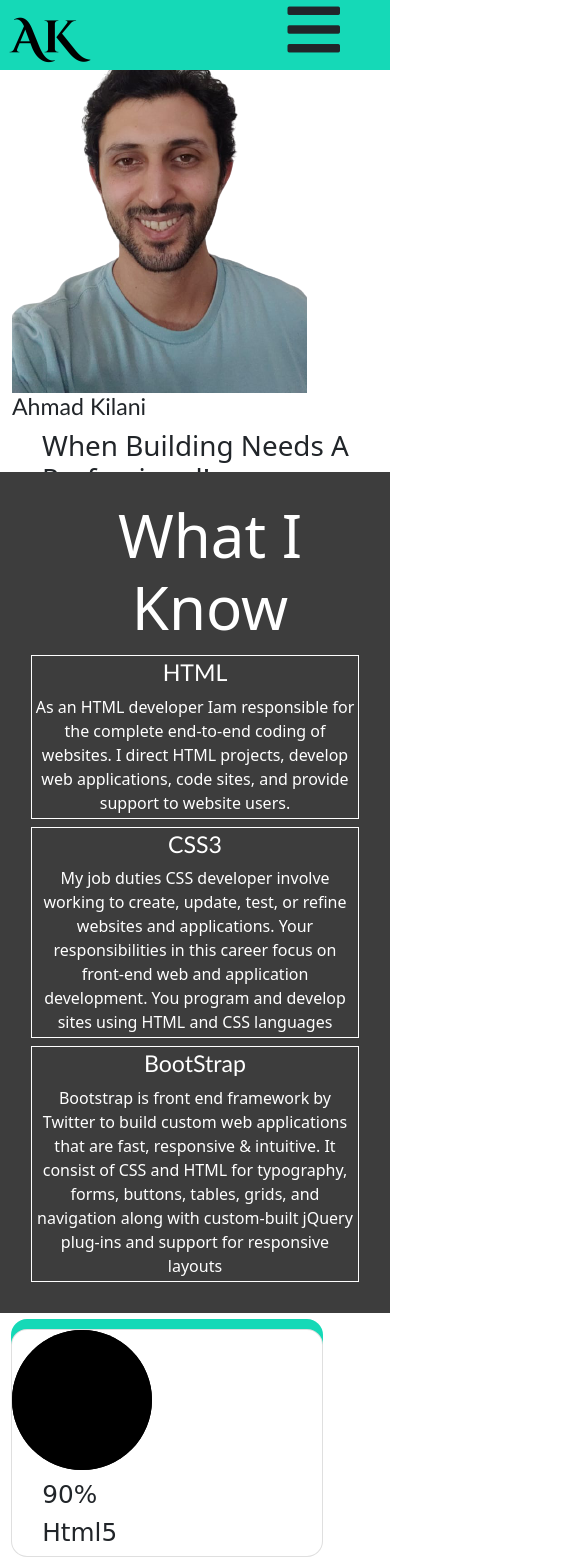
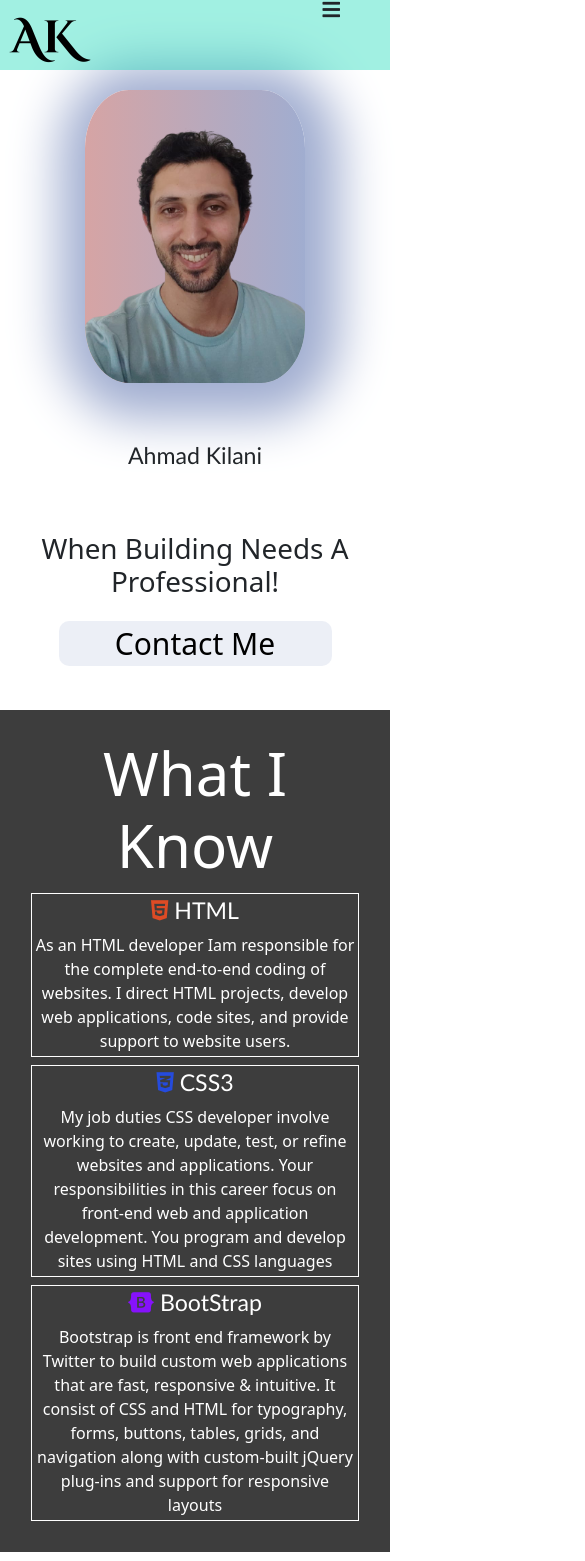
Before and after one commit to AhmadMKIlani/portfolio, a plain HTML site: page index.html in a window 390 px wide. Shown: the top 1561 px of the page, 585 px wide, since content can reach past the window. Drawn offline with nearby package versions, Linux system fonts and the light colour scheme.

Commit message:
Add files via upload

```diff
--- a/CSS/boot-fix.css
+++ b/CSS/boot-fix.css
@@ -1,4 +1,4 @@
-.card {
+.card:hover {
     border-radius: 1rem;
     box-shadow: 0px -10px 0px rgb(21,217,183)
 }
--- a/CSS/style.css
+++ b/CSS/style.css
@@ -22,10 +22,60 @@ h3{
 }
 
 h2{
-	font-family: cursive;;
+	font-family: cursive;
 }
-i{
+.fas, .fa-bars{
 	display: none !important;
+}
+
+
+
+/* this is the new intor css */
+.intro-row{
+	text-align: center;
+	height:710px;
+}
+
+.intro-img img{
+
+    background: linear-gradient(to right, #D6A4A4, #a0add0);
+	margin-top:90px;
+	width:220px;
+	border-radius: 20%;
+	box-shadow: 5px 5px 50px 30px #a0add0;
+}
+
+.intro-text{
+	height: 30px;
+}
+.col-lg-12 button{
+	background-color: rgba(160, 173, 208, 0.2);
+	width:70%;
+	font-size:30px;
+	font-weight: 400;
+	border-radius: 10px;
+	border:none;
+}
+
+.col-lg-12 button:hover{
+	background-color: rgba(160, 173, 208);
+	font-size:40px;
+	font-weight: 500;
+}
+
+/* end of new intro */
+
+
+.html5{
+	color:rgb(221,75,37);
+}
+
+.css3{
+	color:rgb(37,75,221);
+}
+
+.my-bootstrap{
+	color:rgb(134,18,251);
 }
 
 .section1{
@@ -36,7 +86,7 @@ i{
 
 .container1{
 	height: 70px;
-	background-color:rgb(21, 217, 183);
+	background-color:rgba(21, 217, 183,0.4);
 	font-size: 16px;
 	line-height: 2;
 	position: fixed;
@@ -64,42 +114,11 @@ i{
 }
 
 .container1 ul li a{
-	color: white;
+	color: black;
 	text-decoration: none;
 	padding: 14px 16px;
 	font-size: 20px;
 	line-height: 3;
-}
-
-.first-container{
-	display: flex;
-	justify-content: flex-end;
-	margin-top: 150px;
-}
-
-
-
-
-.my-intro img{
-	width: 300px;
-	height: 300px;
-	margin-top: 30px;
-	margin-right: 411px;
-	position: relative;
-	z-index: 1;
-	border-radius: 10px;
-}
-
-
-.para-f-c{
-	width: 900px;
-	height: 60px;
-	background-color:rgb(21, 217, 183) ;
-	font-size: 30px;
-
-}
-.para-f-c p, h2, h1{
-	margin-left: 30px;
 }
 
 .first-text{
@@ -110,7 +129,7 @@ i{
 }
 
 .section2{
-	margin-top:-60px;
+	margin-top:0;
 	display: flex;
 	flex-direction: column;
 
@@ -138,7 +157,153 @@ i{
 	margin: 4px;
 }
 
-.who-section{
+
+.examples h2{
+	margin-bottom: 40px;
+}
+
+
+/* new bar */
+.big-container{
+	display:flex;
+	justify-content: space-around;
+	margin-top:65px;
+}
+
+.container-pro .prog
+{
+  margin-left: 20px;
+  position:relative;
+  width:200px;
+  display:inline-block;
+  padding: 20px;
+}
+.container-pro .my-card
+{
+  position:relative;
+  width:250px;
+  background:linear-gradient(0deg,#1b1b1b,#222,#1b1b1b);
+  display:flex;
+  justify-content:center;
+  align-items:center;
+  height:300px;
+  border-radius:4px;
+  text-align:center;
+  transition:0.5s;
+}
+.container-pro .my-card:hover
+{
+  transform:translateY(-10px);
+  box-shadow:0 15px 35px rgba(0,0,0,.5);
+}
+.container-pro .my-card:before
+{
+  content:'';
+  position:absolute;
+  top:0;
+  left:-50%;
+  width:100%;
+  height:100%;
+  background:rgba(255,255,255,.03);
+  pointer-events:none;
+  z-index:1;
+}
+.percent
+{
+  position:relative;
+  width:150px;
+  height:150px;
+  border-radius:50%;
+  box-shadow: inset 0 0 50px #000;
+  background:#222;
+  z-index:1000;
+}
+.percent .num
+{
+  position:absolute;
+  top:0;
+  left:0;
+  width:100%;
+  height:100%;
+  display:flex;
+  justify-content:center;
+  align-items:center;
+  border-radius:50%;
+}
+.percent .num h2
+{
+  color:#777;
+  font-weight:700;
+  font-size:40px;
+  transition:0.5s;
+}
+.my-card:hover .percent .num h2
+{
+  color:#fff;
+  font-size:60px;
+}
+
+.percent .num h2 span
+{
+  color:#777;
+  font-size:24px;
+  transition:0.5s;
+}
+.my-card:hover .percent .num h2 span
+{
+  color:#fff;
+}
+
+.text
+{
+  position:relative;
+  color:#777;
+  margin-top:20px;
+  font-weight:700;
+  font-size:18px;
+  letter-spacing:1px;
+  text-transform:uppercase;
+  transition:0.5s;
+}
+.my-card:hover .text
+{
+  color:#fff;
+}
+
+svg
+{
+  position:relative;
+  width:150px;
+  height:150px;
+  z-index:1000;
+}
+svg circle
+{
+  width:100%;
+  height:100%;
+  fill:none;
+  stroke:#191919;
+  stroke-width:10;
+  stroke-linecap:round;
+  transform:translate(5px,5px);
+}
+svg circle:nth-child(2)
+{
+  stroke-dasharray:440;
+  stroke-dashoffset:440;
+}
+.my-card:nth-child(1) svg circle:nth-child(2)
+{
+  stroke-dashoffset:calc(440 - (440 * 90) / 100);
+  stroke:#00ff43;
+}
+
+/* end new bar */
+
+
+
+
+/* .who-section{
 	display: flex;
 	margin-top: 125px;
 }
@@ -175,7 +340,7 @@ i{
 .who-body p{
 	width: 300px;
 	margin-left: 530px;
-}
+} */
 
 .examples{
 	text-align: center;
@@ -189,7 +354,6 @@ i{
 }
 
 .examples a{
-	margin-top:7%;
 	text-decoration: none;
 }
 
@@ -211,7 +375,6 @@ i{
 }
 .card {
     border-radius: 1rem;
-    box-shadow: 0px -10px 0px rgb(21,217,183)
 }
 
 @media(max-width:767px) {
@@ -236,7 +399,7 @@ i{
     padding: 1rem 2rem;
     font-size: 0.8rem;
     color: rgb(82, 81, 81);
-    line-height: 1.4rem
+    line-height: 1.4rem;
 }
 #name {
     font-size: 0.8rem;
@@ -283,6 +446,7 @@ footer .form-control {
 }
 
 
+
 @media (max-width: 1400px){
     .my-intro img{
 		margin-right:200px;
@@ -294,9 +458,9 @@ footer .form-control {
 		margin-right: auto;
 	}
 
-	.who-section{
+	/* .who-section{
 		margin-right:auto;
-	}
+	} */
 
 }
 
@@ -309,7 +473,7 @@ footer .form-control {
 		display: none;
 	}
 
-	.who-text{
+	/* .who-text{
 		margin-left: 0;
 	}
 	.who-section img{
@@ -317,7 +481,7 @@ footer .form-control {
 	}
 	.who-section{
 		margin-left: 0;
-	}
+	} */
 
 	.fa, .fas{
 		margin:auto 50px;
@@ -336,7 +500,7 @@ footer .form-control {
 
 @media (max-width: 768px){
 
-	.who-section{
+	/* .who-section{
 		margin-left: 0;
 	}
 	.who-text{
@@ -344,7 +508,7 @@ footer .form-control {
 	}
 	.who-section img{
 		margin-left:38px;
-	}
+	} */
    .first-text{
 	   margin-right: -137px;
    }
@@ -366,9 +530,25 @@ footer .form-control {
 		.container1 ul li a{
 			font-size: 12px;
 		}
-		.who-section{
+		/* .who-section{
 			display: block;
-		}
+		} */
+
+     .row *{
+	padding-left: 0;
+	padding-right:0;
+	text-align: center;
+     }
+
+	 .fa-bars {
+		display: block !important;
+	}
+	 .fa, .fas{
+		margin:auto 50px;
+		text-align: end;
+		font-size: 20px;
+	}
+
 	}
 
 
@@ -398,7 +578,7 @@ footer .form-control {
 			text-align: center;
 		}
 		/*--------------------------------Who-section---------------*/
-		.who-section{
+		/* .who-section{
 			display: flex;
 			flex-direction: column;
 			margin-top: 0px;
@@ -452,6 +632,6 @@ footer .form-control {
 			padding: 0;
 			line-height: 2;
 			text-align: center;
-		}
+		} */
 		/*-----------------------------------------------------------*/
 		}
```
